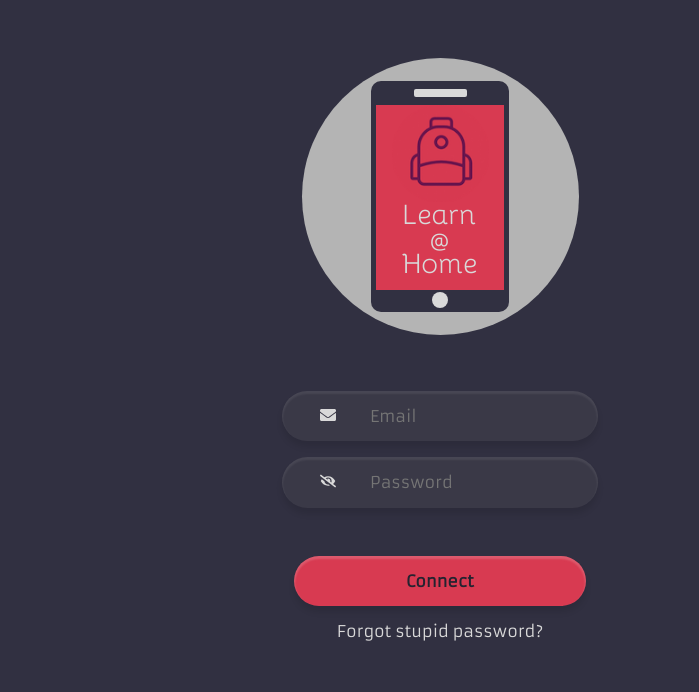
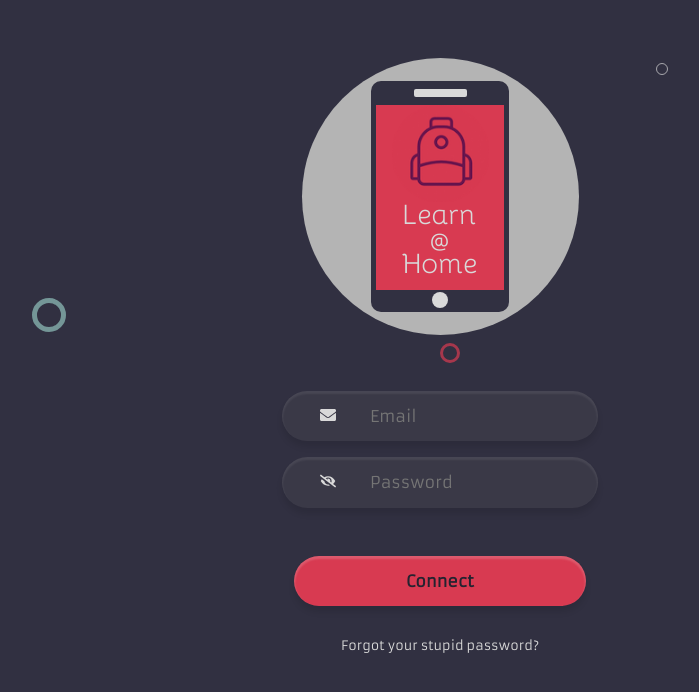
Before and after one commit to lostmart/saas-react-typescript, a React (Create React App) app: page / in a window 1280 px wide. Shown: the top 692 px of the page, without its empty margins (200-899 px from the left). Built offline with nearby package versions, Linux system fonts and the light colour scheme; a web font is replaced by a local one.

Commit message:
dynamic classes and css styles on decos

```diff
--- /dev/null
+++ b/src/components/decos/Circles.module.css
@@ -0,0 +1,8 @@
+.circles {
+	border: solid;
+	border-radius: 50%;
+	width: 23px;
+	height: 23px;
+	position: absolute;
+	opacity: 0.7;
+}
--- /dev/null
+++ b/src/components/decos/Circles.tsx
@@ -0,0 +1,28 @@
+import styles from './Circles.module.css'
+
+interface CircleStyles {
+	cssRules: {
+		left: string
+		top: string
+		width: string
+		height: string
+		nameOfClass: string
+		borderWidth: string
+	}
+}
+
+const Circles = ({ cssRules }: CircleStyles) => {
+	return (
+		<div
+			style={{
+				left: cssRules.left,
+				top: cssRules.top,
+				width: cssRules.width,
+				height: cssRules.height,
+				borderWidth: cssRules.borderWidth,
+			}}
+			className={styles.circles + ' ' + cssRules.nameOfClass}></div>
+	)
+}
+
+export default Circles
--- a/src/css/style.css
+++ b/src/css/style.css
@@ -15,6 +15,11 @@ body {
 	background-color: var(--bg-clr);
 	color: var(--font_clr);
 	font-family: 'Armata', sans-serif;
+}
+
+a {
+	color: #d9d9d9;
+	text-decoration: none;
 }
 
 .mobile-phone {
@@ -90,3 +95,11 @@ body {
 	color: #242330;
 	font-weight: 800;
 }
+
+.second_clr {
+	border-color: var(--secondary);
+}
+
+.accent_clr {
+	border-color: var(--accent);
+}
--- a/src/pages/Home/index.module.css
+++ b/src/pages/Home/index.module.css
@@ -3,6 +3,12 @@
 	src: url('../../../public/fonts/Bhavuka-Regular.ttf') format('truetype');
 	font-weight: normal;
 	font-style: normal;
+}
+
+.container {
+	position: relative;
+	max-width: 900px;
+	margin: auto;
 }
 
 .grey_circle {
@@ -34,4 +40,9 @@
 
 .submit_btn {
 	margin-top: 3em !important;
+	margin-bottom: 1.8em;
 }
+
+a {
+	font-size: 0.8em;
+}
--- a/src/pages/Home/index.tsx
+++ b/src/pages/Home/index.tsx
@@ -1,7 +1,9 @@
 import { useState } from 'react'
+import { Link } from 'react-router-dom'
 import { FaEnvelope, FaEye, FaEyeSlash } from 'react-icons/fa'
 import logoImg from '../../assets/logo-round.png'
 import styles from './index.module.css'
+import Circles from '../../components/decos/Circles'
 
 const Home = () => {
 	const [showPassword, togglePassword] = useState(true)
@@ -10,8 +12,38 @@ const Home = () => {
 		togglePassword(!showPassword)
 	}
 
+	const firstCircle = {
+		left: '42px',
+		top: '240px',
+		width: '24px',
+		height: '24px',
+		nameOfClass: 'second_clr',
+		borderWidth: '5px',
+	}
+
+	const secondCircle = {
+		left: '50%',
+		top: '285px',
+		width: '14px',
+		height: '14px',
+		nameOfClass: 'accent_clr',
+		borderWidth: '3px',
+	}
+
+	const thirdCircle = {
+		left: '74%',
+		top: '5px',
+		width: '10px',
+		height: '10px',
+		nameOfClass: '',
+		borderWidth: '1px',
+	}
+
 	return (
-		<div>
+		<div className={styles.container}>
+			<Circles cssRules={firstCircle} />
+			<Circles cssRules={secondCircle} />
+			<Circles cssRules={thirdCircle} />
 			<div className={styles.grey_circle}>
 				<div className="mobile-phone">
 					<div className="speaker"></div>
@@ -52,7 +84,9 @@ const Home = () => {
 						Connect
 					</button>
 				</div>
-				<p>Forgot stupid password?</p>
+				<div className="form_control">
+					<Link to="/rest">Forgot your stupid password? </Link>
+				</div>
 			</form>
 		</div>
 	)
--- a/src/pages/ResetPass/index.tsx
+++ b/src/pages/ResetPass/index.tsx
@@ -1,5 +1,5 @@
 const ResetPass = () => {
-	return <div>Chat page</div>
+	return <div>Recover your stupid passord ...</div>
 }
 
 export default ResetPass
```
